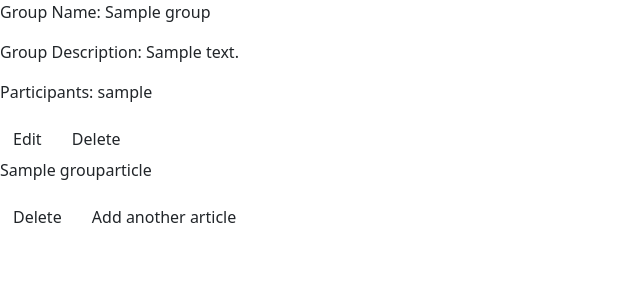
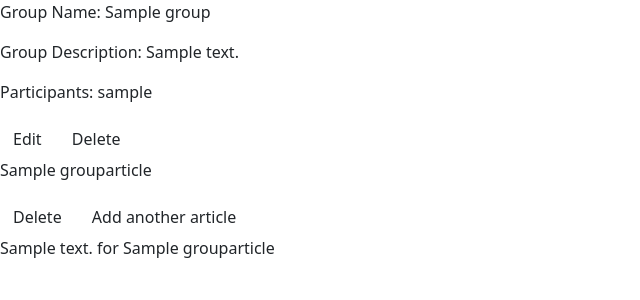
Before and after one commit to boyoon-c/readuck-api, a Django app: page /groups/1 in a window 1280 px wide. Shown: the part 56-356 px from the top of the page, without its empty margins (0-640 px from the left). Run offline with Django 3.2, Linux system fonts and the light colour scheme; tables that the repository leaves empty hold one stand-in row (values such as "Sample post").

Commit message:
Add group article review model

```diff
--- a/main_app/admin.py
+++ b/main_app/admin.py
@@ -1,5 +1,5 @@
 from django.contrib import admin
-from .models import Article, Group, Review, Reply, File
+from .models import *
 
 # Register your models here.
 admin.site.register(Article)
@@ -7,3 +7,5 @@ admin.site.register(Group)
 admin.site.register(Review)
 admin.site.register(Reply)
 admin.site.register(File)
+admin.site.register(GroupArticle)
+admin.site.register(GroupArticleReview)
--- a/main_app/models.py
+++ b/main_app/models.py
@@ -81,6 +81,13 @@ class GroupArticle(models.Model):
   user = models.ForeignKey(User, on_delete=models.CASCADE)
   group = models.ForeignKey(Group, on_delete=models.CASCADE)
 
+class GroupArticleReview(models.Model):
+  content = models.TextField(
+    max_length=500
+  )
+  grouparticle=models.ForeignKey(GroupArticle, on_delete=models.CASCADE)
+  user = models.ForeignKey(User, on_delete=models.CASCADE)
+
 # def get_absolute_url(self):
 #   print('self.id', self.id)
 #   return reverse('groups_detail', kwargs={'pk': self.group_id })
--- a/main_app/templates/main_app/group_detail.html
+++ b/main_app/templates/main_app/group_detail.html
@@ -41,4 +41,9 @@
     <a href="{% url 'add_group_articles' group.id %}" class="btn danger">Add an article</a>
   {% endif %}
 </div>
+
+  {% for review in group_article_review_list %}
+    {{review.content}} for
+    {{review.grouparticle.title }}
+  {% endfor %}
 {% endblock %}
--- a/main_app/views.py
+++ b/main_app/views.py
@@ -153,11 +153,20 @@ class GroupDetail(DetailView):
   model = Group
 
   def get_context_data(self, **kwargs):
+    print('self', self)
     # Call the base implementation first to get a context
     context = super().get_context_data(**kwargs)
+    print('context', context)
     # Add in a QuerySet of all the groups
     context['group_article_list'] = GroupArticle.objects.filter(group_id=self.object.id)
-    print('context', context['group_article_list'])
+
+    temp=[]
+    for item in context['group_article_list']:
+      temp.append(item)
+    print(temp)
+    context['group_article_review_list']=GroupArticleReview.objects.filter(grouparticle__in=temp)
+    print('context', context)
+
     return context
 
 class GroupUpdate(UpdateView):
```
Also changed, not shown: main_app/migrations/0014_grouparticlereview.py (added), main_app/migrations/0015_rename_group_article_grouparticlereview_grouparticle.py (added), main_app/migrations/0016_rename_conntent_grouparticlereview_content.py (added).
